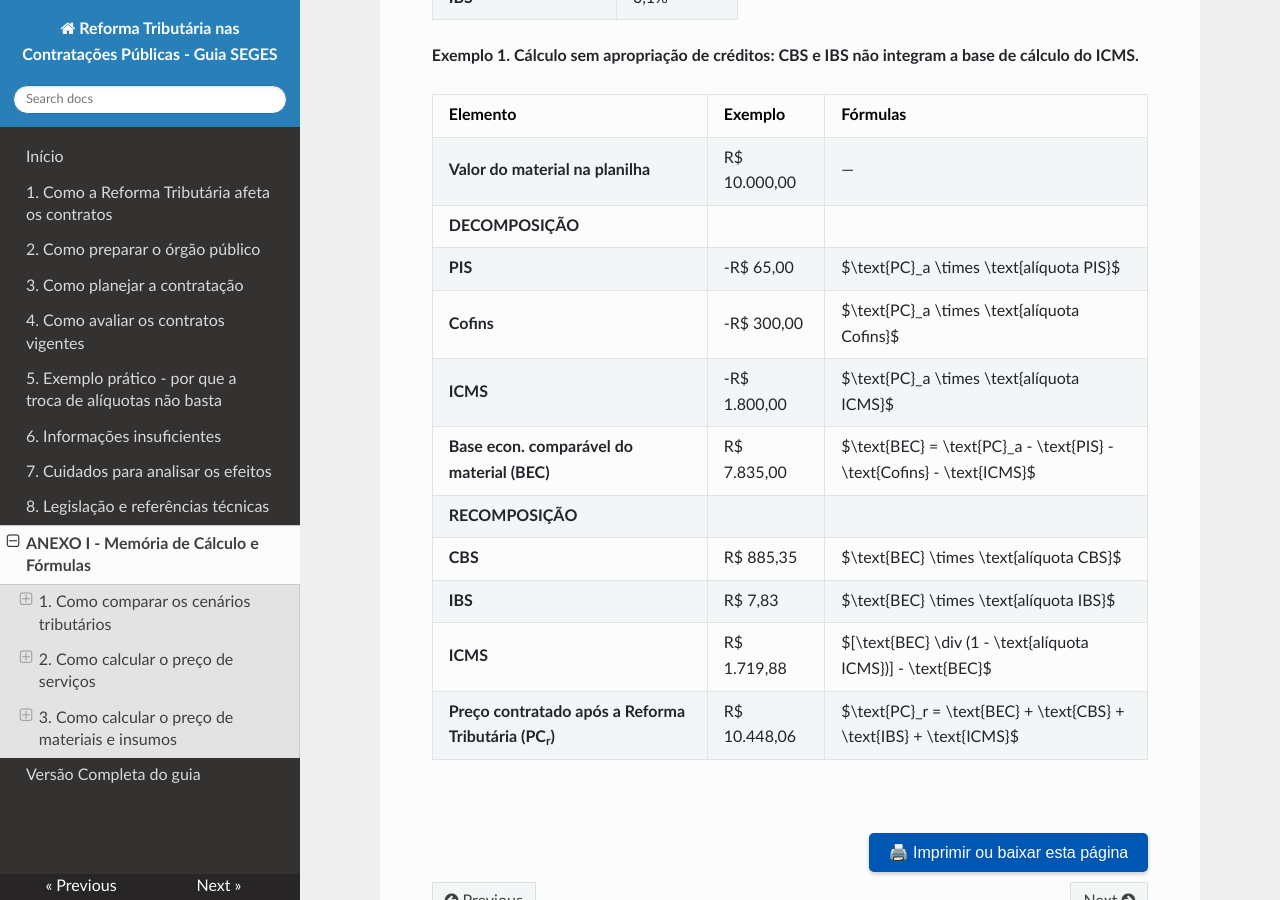
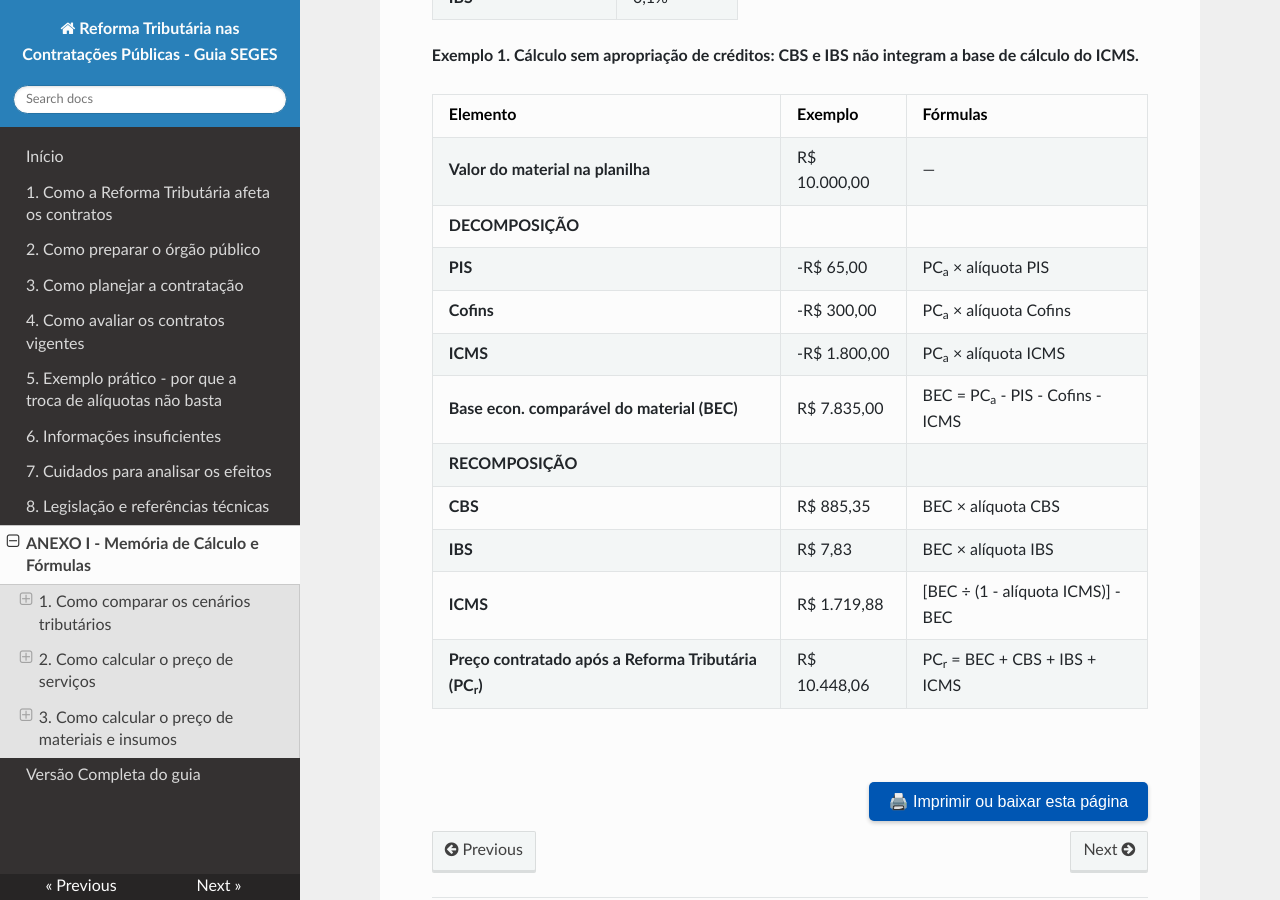
Before and after one commit to emilix10-bit/guia-RT2026-dedicacao-exclusiva, an MkDocs documentation site: the page built from docs/09-anexo-1-memoria-de-calculo.md, in a window 1280 px wide and 900 px high, scrolled down 5319 px. Built offline with MkDocs 1.6.1, drawn with Linux system fonts in a browser that asks for light colours; nearby versions of some CDN libraries.

Commit message:
Improve formula formatting in calculation memory document
Updated formulas in the calculation memory document to use HTML subscript for better formatting.

```diff
--- a/docs/09-anexo-1-memoria-de-calculo.md
+++ b/docs/09-anexo-1-memoria-de-calculo.md
@@ -151,15 +151,15 @@ O exemplo a seguir demonstra como decompor o preço original de um material e re
 | :--- | :--- | :--- |
 | **Valor do material na planilha** | R$ 10.000,00 | — |
 | **DECOMPOSIÇÃO** | | |
-| **PIS** | -R$ 65,00 | $\text{PC}\_a \times \text{alíquota PIS}$ |
-| **Cofins** | -R$ 300,00 | $\text{PC}\_a \times \text{alíquota Cofins}$ |
-| **ICMS** | -R$ 1.800,00 | $\text{PC}\_a \times \text{alíquota ICMS}$ |
-| **Base econ. comparável do material (BEC)** | R$ 7.835,00 | $\text{BEC} = \text{PC}\_a - \text{PIS} - \text{Cofins} - \text{ICMS}$ |
+| **PIS** | -R$ 65,00 | PC<sub>a</sub> × alíquota PIS |
+| **Cofins** | -R$ 300,00 | PC<sub>a</sub> × alíquota Cofins |
+| **ICMS** | -R$ 1.800,00 | PC<sub>a</sub> × alíquota ICMS |
+| **Base econ. comparável do material (BEC)** | R$ 7.835,00 | BEC = PC<sub>a</sub> - PIS - Cofins - ICMS |
 | **RECOMPOSIÇÃO** | | |
-| **CBS** | R$ 885,35 | $\text{BEC} \times \text{alíquota CBS}$ |
-| **IBS** | R$ 7,83 | $\text{BEC} \times \text{alíquota IBS}$ |
-| **ICMS** | R$ 1.719,88 | $[\text{BEC} \div (1 - \text{alíquota ICMS})] - \text{BEC}$ |
-| **Preço contratado após a Reforma Tributária (PC<sub>r</sub>)** | R$ 10.448,06 | $\text{PC}\_r = \text{BEC} + \text{CBS} + \text{IBS} + \text{ICMS}$ |
+| **CBS** | R$ 885,35 | BEC × alíquota CBS |
+| **IBS** | R$ 7,83 | BEC × alíquota IBS |
+| **ICMS** | R$ 1.719,88 | [BEC ÷ (1 - alíquota ICMS)] - BEC |
+| **Preço contratado após a Reforma Tributária (PC<sub>r</sub>)** | R$ 10.448,06 | PC<sub>r</sub> = BEC + CBS + IBS + ICMS |
 
 <br>
 <div style="text-align: right; margin: 10px 0;">
```
